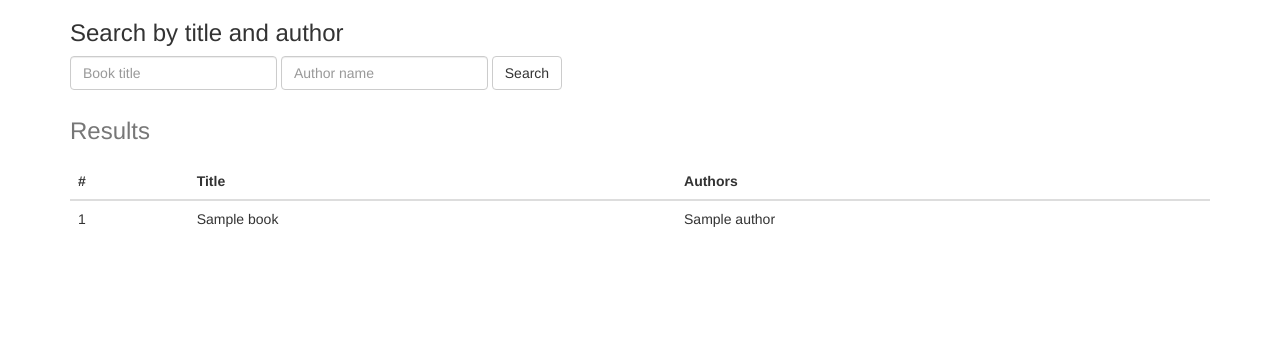
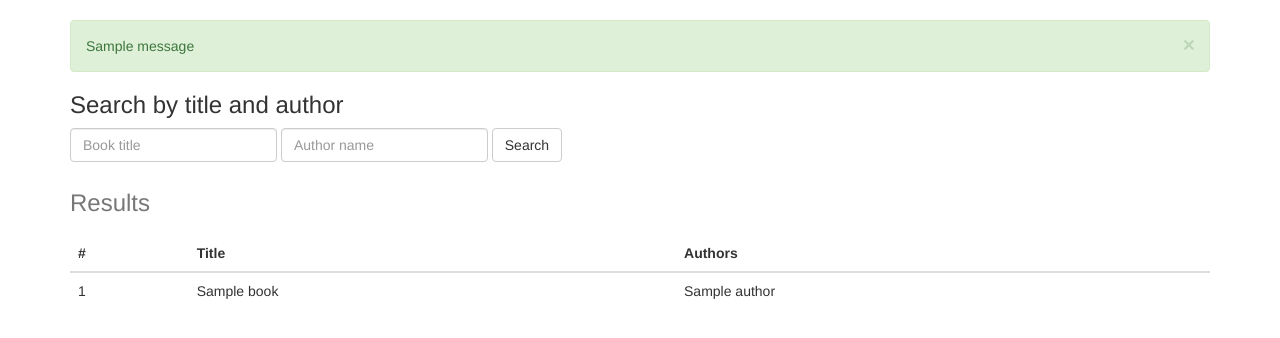
Before and after one commit to roganov/library-promua, a Flask app: page /books in a window 1280 px wide. Shown: the part 72-410 px from the top of the page. Run offline with Flask 2, Linux system fonts and the light colour scheme; a user stored in the database is signed in; tables that the repository leaves empty hold one stand-in row (values such as "Sample post"); one stand-in notice (Sample message) is shown; some libraries are stand-ins or nearby versions.

Commit message:
Show alerts when required.

```diff
--- a/app.py
+++ b/app.py
@@ -10,6 +10,9 @@ db = SQLAlchemy(app)
 
 login_manager = LoginManager()
 login_manager.init_app(app)
+login_manager.login_view = 'login'
+login_manager.login_message_category = 'info'
+
 
 
 # importing applications into namespace
--- a/library/views.py
+++ b/library/views.py
@@ -1,6 +1,6 @@
 import json
 
-from flask import render_template, url_for, redirect, request, jsonify
+from flask import render_template, url_for, redirect, request, jsonify, flash
 from flask.ext.login import login_user, logout_user, login_required
 
 from app import app, db
@@ -18,6 +18,7 @@ def login():
     form = LoginForm()
     if form.validate_on_submit():
         login_user(form.user, remember=form.remember.data)
+        flash("Successfully logged in!", "success")
         return redirect(request.args.get('next') or url_for('index'))
     return render_template('login.html', form=form)
 
--- a/static/script.js
+++ b/static/script.js
@@ -7,6 +7,10 @@ function initAuthorsModal() {
     var authors = $('.js-authors'),
         modal = $('#modal'),
         modalAuthors = modal.find('.authors');
+    if (authors.length === 0) {
+        // checking that invoked on the right page
+        return;
+    }
     authors.on('click', '.author-remove', function () {
         var node = $(this).parent().parent();
         node.hide('slow', function () {
--- a/templates/_base.html
+++ b/templates/_base.html
@@ -62,7 +62,15 @@
     </div>
     <!--/.container-fluid -->
   </nav>
-
+  {% with messages = get_flashed_messages(with_categories=True) %}
+  {% for category, message in messages %}
+  <div class="alert alert-{{ category }} alert-dismissible" role="alert">
+    <button type="button" class="close" data-dismiss="alert" aria-label="Close"><span aria-hidden="true">&times;</span>
+    </button>
+    {{ message }}
+  </div>
+  {% endfor %}
+  {% endwith %}
   {% block content %}
   {% endblock %}
 </div>
```
Also changed, not shown: static/style.css (line endings or trailing spaces).
